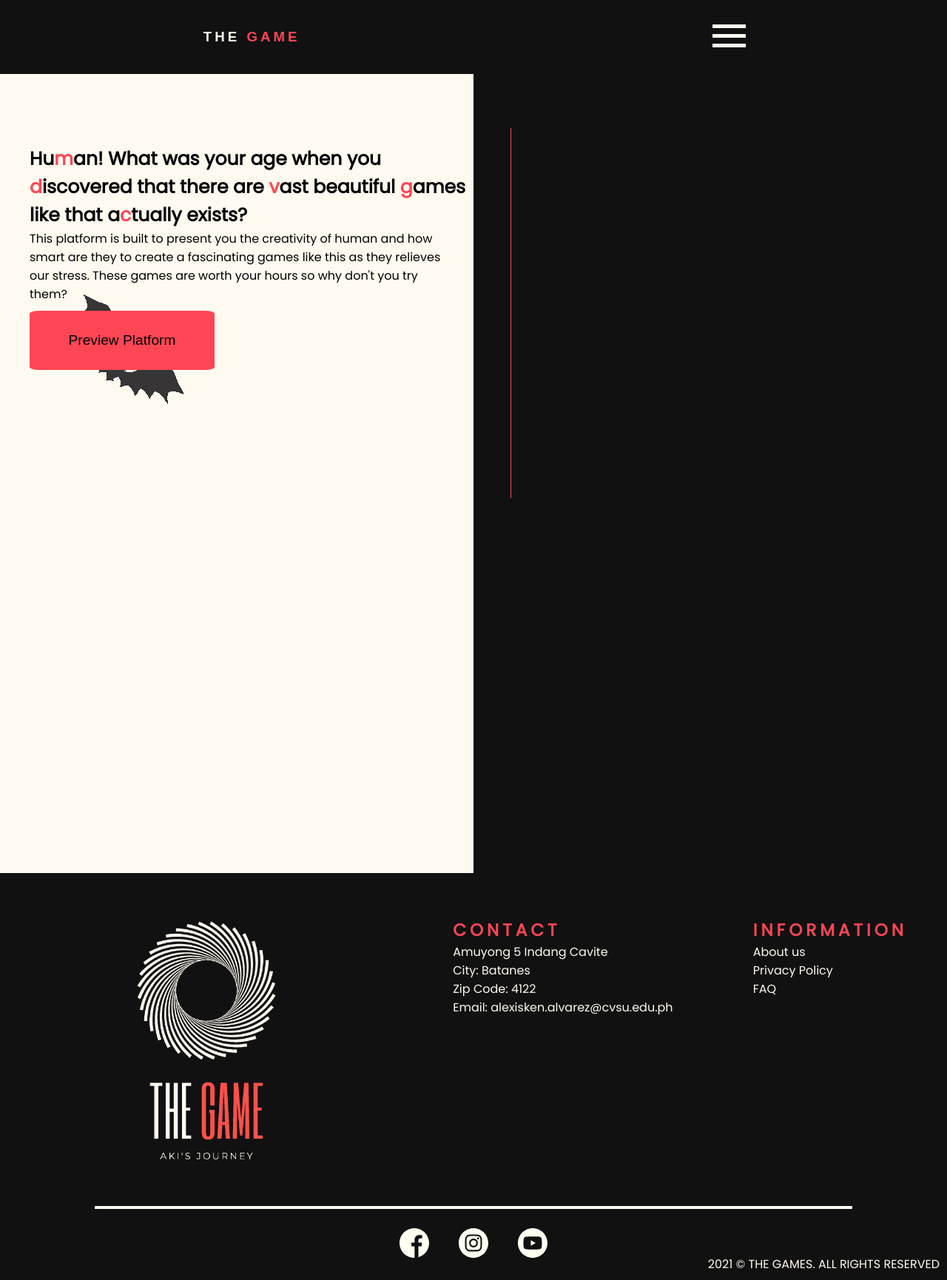
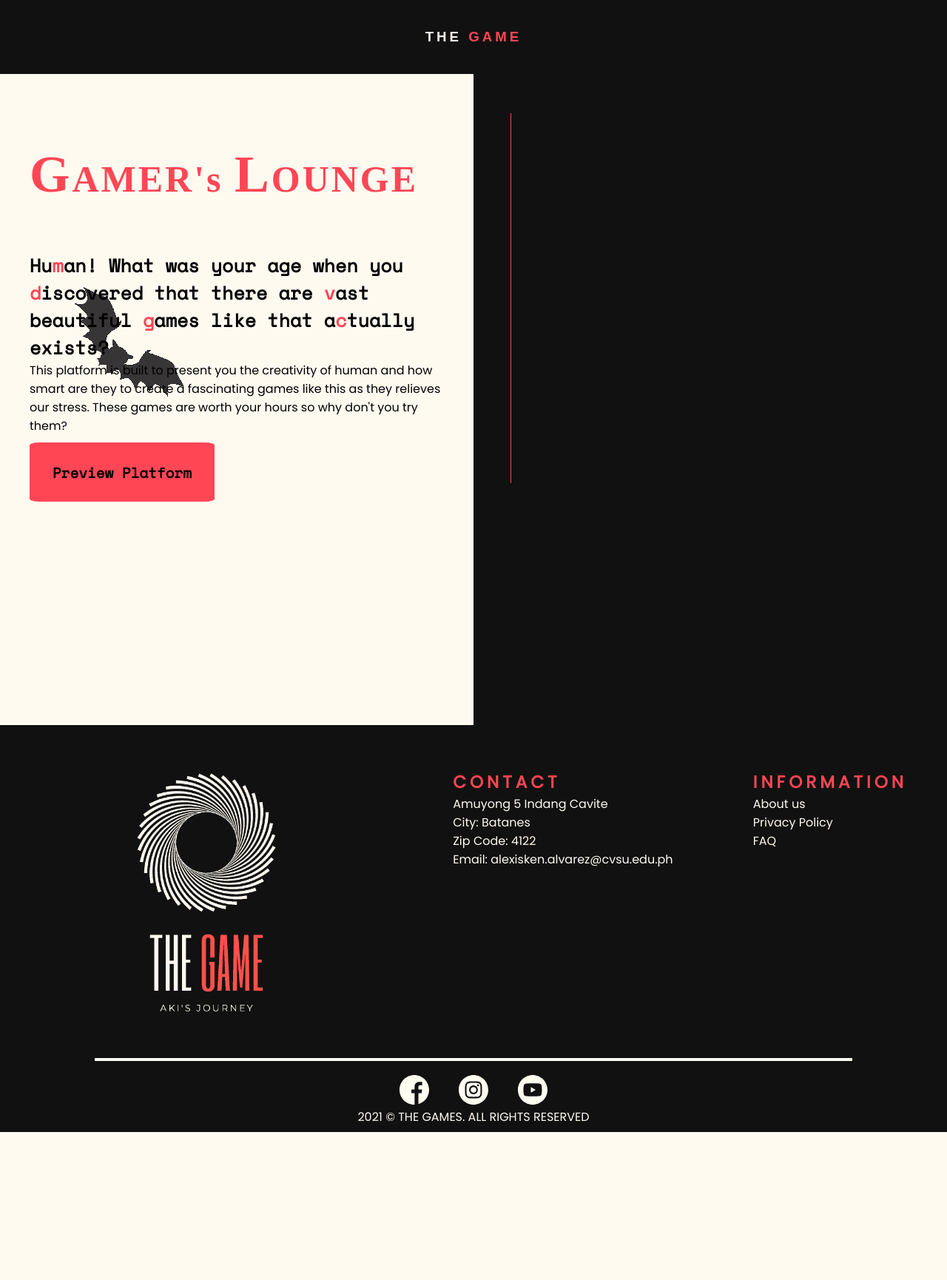
Before and after one commit to AlexisKenAlvarez/ITEC, a plain HTML site: page index.html in a window 1280 px wide. Shown: the whole page at 74% size. After the commit the page ends 1530 px from the top, so only its background shows below. Drawn offline with nearby package versions, Linux system fonts and the light colour scheme; a web font is replaced by a local one.

Commit message:
FOURTH ONE

```diff
--- a/index.html
+++ b/index.html
@@ -6,6 +6,10 @@
     <link rel="stylesheet" href="mainstyle.css" type="text/css">
     <link rel="preconnect" href="https://fonts.gstatic.com">
     <link href="https://fonts.googleapis.com/css2?family=Poppins&display=swap" rel="stylesheet">
+    <link rel="preconnect" href="https://fonts.gstatic.com">
+    <link href="https://fonts.googleapis.com/css2?family=Eczar&display=swap" rel="stylesheet">
+    <link rel="preconnect" href="https://fonts.gstatic.com">
+    <link href="https://fonts.googleapis.com/css2?family=Space+Mono&display=swap" rel="stylesheet">
     <title>THE GAMES</title>
 </head>
 <body>
@@ -29,6 +33,7 @@
   <main>
     <div class="wrapper">
       <div class="homepage_innerleft">
+        <h1 class="gamer"><b class="gamer_only"><b class="G_only">G</b>AMER's <b class="L_only">L</b>OUNGE</b></h1>
         <h1 class="title_intro">
           Hu<b id="mine_hide" class="minekrap">m</b>an! What was your age when you <b id="dota_hide">d</b>iscovered that there are <b id="valo_hide">v</b>ast beautiful <b id="gt_hide">g</b>ames like that a<b id="cs_hide">c</b>tually exists?
         </h1>
@@ -74,9 +79,9 @@
         <div class="lower_footer">
           <div class="line_divider"></div>
           <div class="socmed_container">
-            <a href=""><img src="img/Soc_med/001-facebook.svg" alt="Facebook" class="soc_med"></a>
-            <a href=""><img src="img/Soc_med/011-instagram.svg" alt="Facebook" class="soc_med"></a>
-            <a href=""><img src="img/Soc_med/008-youtube.svg" alt="Facebook" class="soc_med"></a>
+            <a href="https://www.facebook.com/alvarez.aki/" target="_blank"><img src="img/Soc_med/001-facebook.svg" alt="Facebook" class="soc_med"></a>
+            <a href="https://www.instagram.com/aki.alvarez/" target="_blank"><img src="img/Soc_med/011-instagram.svg" alt="Facebook" class="soc_med"></a>
+            <a href="https://www.youtube.com/channel/UCXW2qWpsbQtTlj85edk2H2A" target="_blank"><img src="img/Soc_med/008-youtube.svg" alt="Facebook" class="soc_med"></a>
           </div>
           <p class="copyrights">2021 © THE GAMES. ALL RIGHTS RESERVED</p>
         </div>
--- a/mainstyle.css
+++ b/mainstyle.css
@@ -11,7 +11,7 @@ html {
 
 body {
     background-color: #FFFAF0;
-    padding-bottom: 720px;
+    padding-bottom: 520px;
     margin: 0;
     position: relative;
     min-height: 100vh;
@@ -56,15 +56,17 @@ header {
 
 .title_intro {
   font-size: 25px;
-  margin: 15% 10px 0 40px;
+  margin: 10% 10px 0 40px;
   z-index: 2;
   position: relative;
+  font-family: 'Space Mono', monospace;
 }
 
 .homepage_right {
   background-color: #111111;
   width: 50%;
   display: flex;
+  min-height: 100vh;
 }
 
 
@@ -111,6 +113,7 @@ header {
   height: 50px;
   width: 50px;
   cursor: pointer;
+  display: none;
 }
 
 .burger div {
@@ -145,7 +148,6 @@ a {
   margin: 10px 0 0 40px;
   z-index: 1;
   border-radius: 7%;
-  font-family: 'Poppins', sans-serif;
   z-index: 3;
   position: relative;
 }
@@ -161,6 +163,8 @@ a {
   transition: 0.2s ease-out;
   border-radius: 5%;
   z-index: 3;
+  font-family: 'Space Mono', monospace;
+  font-weight: bold;
 }
 
 .prev_button:hover {
@@ -168,7 +172,8 @@ a {
   color: #FFFAF0;
   box-shadow: inset 300px 0px 0px #111111;
   border-radius: 5%;
-  letter-spacing: 3px;
+  letter-spacing: 1px;
+
 }
 
 .platform {
@@ -183,6 +188,28 @@ a {
   top: 5%;
   left: 4%;
   z-index: 1;
+}
+
+.gamer {
+  font-family: 'Eczar', serif;
+  color: #303030;
+  margin-left: 40px;
+  margin-top: 15%;
+
+}
+
+.gamer_only {
+  font-size: 50px;
+  color: #ff4655;
+  letter-spacing: 3px;
+}
+
+.G_only {
+  font-size: 70px;
+}
+
+.L_only {
+  font-size: 70px;
 }
 
 #mine_hide:hover, #dota_hide:hover, #valo_hide:hover, #cs_hide:hover, #gt_hide:hover{
@@ -253,7 +280,7 @@ footer .footer_div{
   flex-shrink: 1;
   display: flex;
   justify-content: space-around;
-  max-width: 1900px;
+  max-width: 1600px;
   width: 100%;
   margin: 0 auto;
 }
@@ -262,6 +289,7 @@ footer .footer_div{
   max-width: 1900px;
   margin: 0 auto;
   width: 100%;
+
 }
 
 .games_logo {
@@ -291,7 +319,7 @@ footer .footer_div{
   filter: invert(100%) sepia(10%) saturate(6708%) hue-rotate(299deg) brightness(110%) contrast(111%);
   width: 40px;
   margin: 16px 20px;
-  padding-top: 10px;
+  padding-top: 3px;
   transition: 0.1s ease-in;
 }
 
@@ -305,8 +333,8 @@ footer .footer_div{
 .copyrights {
   height: 25px;
   padding: 0px 10px;
-  margin-top: -20px;
-  float: right;
+  margin-top: -12px;
+  text-align: center;
 }
 
 .info_footer {
```
